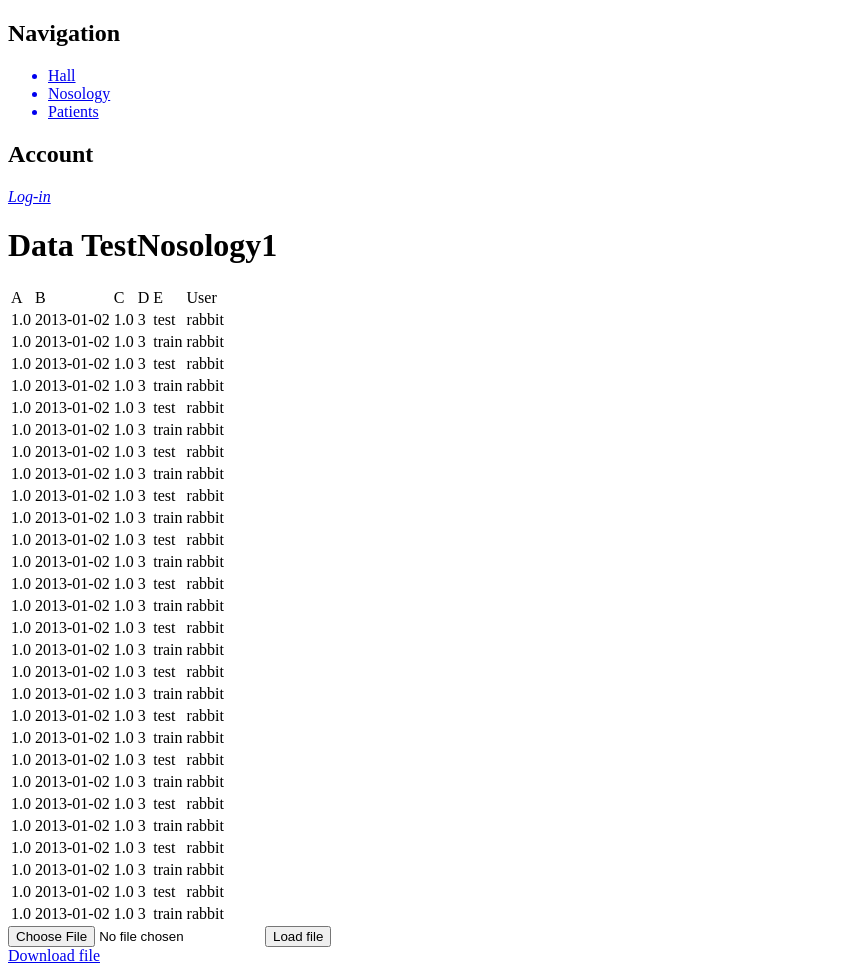
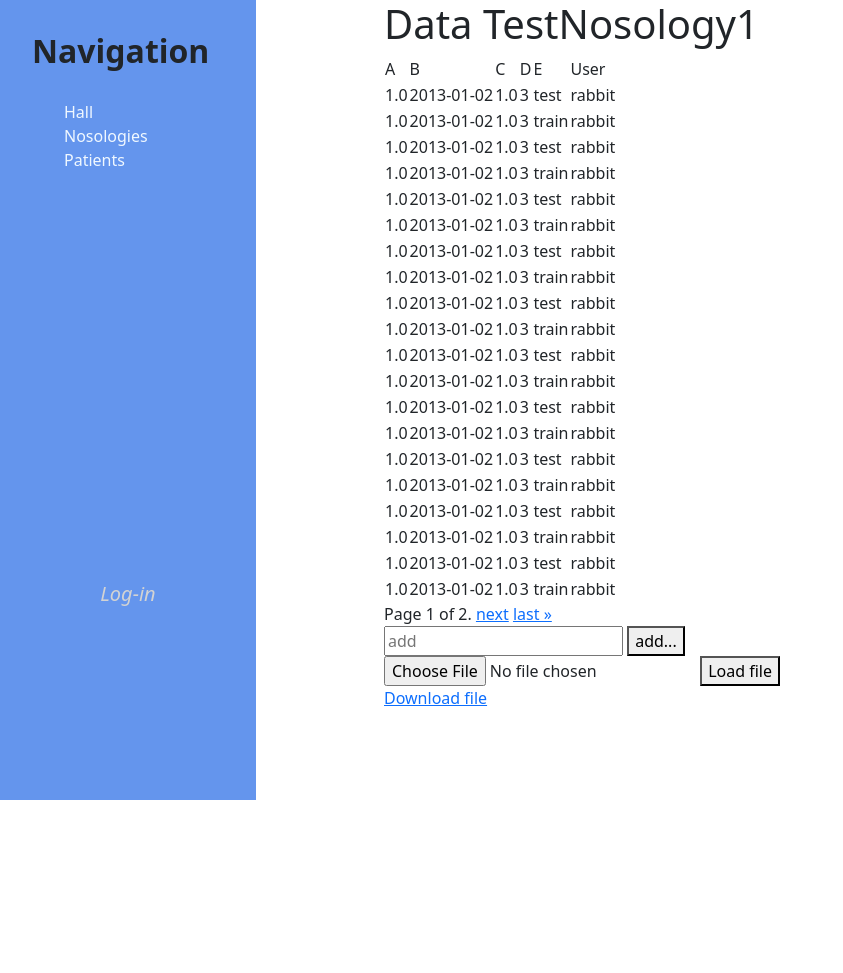
Before and after one commit to Ufifus/nosology_predict, a Django app: a page that uses templates/base.html in a window 1280 px wide. Shown: the whole page, without its empty margins (0-843 px from the left). After the commit the page ends 800 px from the top, so only its background shows below. Run offline with Django 4.2, Linux system fonts and the light colour scheme; data comes from the database, SQL or seed files in the repository; both versions use the stored data as it was after the commit.

Commit message:
update 09-02-2022

```diff
--- a/nosologies/views.py
+++ b/nosologies/views.py
@@ -5,6 +5,7 @@ from django.db.models import Count
 from django.http import FileResponse
 from django.contrib.auth import authenticate, login, logout
 from django.contrib.auth.decorators import login_required
+from django.core.paginator import Paginator
 
 from .models import *
 from .forms import *
@@ -63,7 +64,7 @@ def UserLogOut(request):
 class NosologyListAll(ListView):
 
     template_name = 'nosologies/list_nosology.html'
-    paginate_by = 20
+    paginate_by = 2
     model = Nosology
     context_object_name = 'nosology'
 
@@ -89,6 +90,7 @@ class SearchNosologyList(ListView):
     def get_context_data(self, *args, **kwargs):
         context = super().get_context_data(*args, **kwargs)
         context['q'] = self.request.GET.get("q")
+        context['all'] = True
         return context
 
 
@@ -130,8 +132,11 @@ class NosologyObserverList(View):
                     query = None
                 row.append(query)
             observe.append(row)
+        paginator = Paginator(observe, 20)
+        page_number = request.GET.get('page')
+        page_obj = paginator.get_page(page_number)
         context = {
-            'observer': observe,
+            'page_obj': page_obj,
             'data': data,
             'nosology': nosology,
         }
@@ -232,6 +237,7 @@ class PatientsList(ListView):
     model = Patient
     template_name = 'nosologies/list_patients.html'
     context_object_name = 'patients'
+    paginate_by = 20
 
     def get_queryset(self):
         return Patient.objects.all()
@@ -247,6 +253,7 @@ class SearchUserList(ListView):
     model = Patient
     template_name = 'nosologies/list_patients.html'
     context_object_name = 'patients'
+    paginate_by = 20
 
     def get_queryset(self):
         return Patient.objects.filter(username=self.request.GET.get("quser"))
@@ -264,7 +271,6 @@ class PatientObserverList(View):
     def get(self, request, url):
         user = Patient.objects.get(url=url)
         user_data = Observer.objects.filter(iduser=user)
-        print(user_data)
         list_data = []
         mas = []
         i = 0
@@ -276,9 +282,11 @@ class PatientObserverList(View):
                 i = data.cortege
                 print(i)
                 list_data.append(mas)
-        print(list_data)
+        paginator = Paginator(list_data, 20)
+        page_number = request.GET.get('page')
+        page_obj = paginator.get_page(page_number)
         context = {
             'patient': user,
-            'user_data': list_data
+            'page_obj': page_obj
         }
         return render(request, 'nosologies/patient_observer.html', context)
--- a/nosology_predict/settings.py
+++ b/nosology_predict/settings.py
@@ -104,7 +104,7 @@ AUTH_PASSWORD_VALIDATORS = [
 # Internationalization
 # https://docs.djangoproject.com/en/4.0/topics/i18n/
 
-LANGUAGE_CODE = 'ru'
+LANGUAGE_CODE = 'en-us'
 
 TIME_ZONE = 'UTC'
 
@@ -117,6 +117,10 @@ USE_TZ = True
 # https://docs.djangoproject.com/en/4.0/howto/static-files/
 
 STATIC_URL = 'static/'
+STATICFILES_DIRS = [
+    BASE_DIR / "static",
+]
+
 
 # Default primary key field type
 # https://docs.djangoproject.com/en/4.0/ref/settings/#default-auto-field
--- a/nosology_predict/urls.py
+++ b/nosology_predict/urls.py
@@ -15,8 +15,11 @@ Including another URLconf
 """
 from django.contrib import admin
 from django.urls import path, include
+from django.conf import settings
+from django.conf.urls.static import static
+
 
 urlpatterns = [
     path('admin/', admin.site.urls),
     path('', include('nosologies.urls'))
-]
+] + static(settings.STATIC_URL, document_root=settings.STATIC_ROOT)
--- /dev/null
+++ b/static/nosologies/css/base.css
@@ -0,0 +1,51 @@
+.panel {
+    float: left;
+    background: #6495ED;
+    height: 100vh;
+    width: 20%;
+    padding: 2.5%;
+}
+
+.ways {
+    position: relative;
+    padding-bottom: 20px;
+    height: 550px;
+}
+.ways h2 {
+    font-weight: bold;
+}
+.ways ul {
+    list-style: none;
+    margin-top: 30px;
+}
+.ways ul li {
+   color: #F0F8FF;
+   display: block;
+}
+.ways a {
+    color: #F0F8FF;
+    text-decoration: none;
+}
+.ways ul li:hover, .ways ul a:hover {
+    color: black;
+    transform: scale(1.05);
+}
+
+.user {
+    position: relative;
+    padding-bottom: 20px;
+    text-align: center;
+}
+.user a {
+    color: #D3D3D3;
+    text-decoration: none;
+}
+.user a:hover {
+    color: black;
+}
+
+.field {
+    float: right;
+    position: relative;
+    width: 70%;
+}
--- /dev/null
+++ b/static/nosologies/css/nosolosy-list.css
@@ -0,0 +1,6 @@
+.main {
+    padding: 2.5%;
+}
+.main h1 {
+    text-align: center;
+}
--- a/templates/base.html
+++ b/templates/base.html
@@ -3,24 +3,30 @@
 <html lang="en">
 <head>
     <meta charset="UTF-8">
-    <title>{% block title %} {% endblock %}</title>
+    <title>{% block title %}{% endblock %}</title>
+    <link rel="shortcut icon" href="{% static 'logo-sechenov_university.png' %}" type="image/png">
+    <link rel="stylesheet" href="{% static 'nosologies/css/base.css' %}">
+    <link rel="stylesheet" href="https://cdn.jsdelivr.net/npm/bootstrap@5.1.3/dist/css/bootstrap.min.css" integrity="sha384-1BmE4kWBq78iYhFldvKuhfTAU6auU8tT94WrHftjDbrCEXSU1oBoqyl2QvZ6jIW3" crossorigin="anonymous">
 </head>
 <body>
-    <aside>
-        <h2>Navigation</h2>
+    <aside class="panel">
+        <div class="ways"><h2>Navigation</h2>
             <ul>
                 <a href="{% url 'hall-page' %}"><li>Hall</li></a>
-            <a href="{% url 'n-listall' %}"><li>Nosology</li></a>
+                <a href="{% url 'n-listall' %}"><li>Nosologies</li></a>
                 <a href="{% url 'p-listall' %}"><li>Patients</li></a>
             </ul>
-        <h2>Account</h2>
+        </div>
+        <div class="user">
         {% if user.is_authenticated %}
+                <h5>{{ user }}</h5>
                 <p><a href="{% url 'log-out' %}">Exit</a></p>
             {% else %}
-            <p><a href="{% url 'log-in' %}"><i class="fas fa-client">Log-in</i></a></p>
+                <h5><a href="{% url 'log-in' %}"><i class="fas fa-client">Log-in</i></a></h5>
             {% endif %}
+        </div>
     </aside>
-    <main>
+    <main class="field">
         {% block content %}
         {% endblock %}
     </main>
--- a/templates/nosologies/data_observer.html
+++ b/templates/nosologies/data_observer.html
@@ -11,7 +11,7 @@
                 </td>
             {% endfor %}
           </tr>
-          {% for obs in observer %}
+          {% for obs in page_obj %}
             <tr>
                 {% for d in obs %}
                     <td>{{ d.val }}</td>
@@ -19,6 +19,29 @@
             </tr>
           {% endfor %}
       </table>
+      <div class="pagination">
+            <span class="step-links">
+                {% if page_obj.has_previous %}
+                    <a href="?page=1">&laquo; first</a>
+                    <a href="?page={{ page_obj.previous_page_number }}">previous</a>
+                {% endif %}
+
+                <span class="current">
+                    Page {{ page_obj.number }} of {{ page_obj.paginator.num_pages }}.
+                </span>
+
+                {% if page_obj.has_next %}
+                    <a href="?page={{ page_obj.next_page_number }}">next</a>
+                    <a href="?page={{ page_obj.paginator.num_pages }}">last &raquo;</a>
+                {% endif %}
+            </span>
+        </div>
+        <form action="{% url 'n-add' %}" method="post">
+            {% csrf_token %}
+            <input type="text" placeholder="add", name="nosologyname">
+            <button type="submit">add...</button>
+        </form>
+        </div>
       <form action="{% url 'create-data' nosology.url %}" method="post" enctype="multipart/form-data">
           {% csrf_token %}
           <input type="file" name="file">
```
Also changed, not shown: static/nosologies/css/hall_page.css (added, +28 -0 lines), templates/nosologies/hall_page.html (+15 -6 lines), templates/nosologies/list_nosology.html (+9 -5 lines), templates/nosologies/list_patients.html (+18 -1 lines), templates/nosologies/patient_observer.html (+18 -1 lines), db.sqlite3, static/logo-sechenov_university.png (added). Lines whose indentation alone changed are shown as unchanged.
